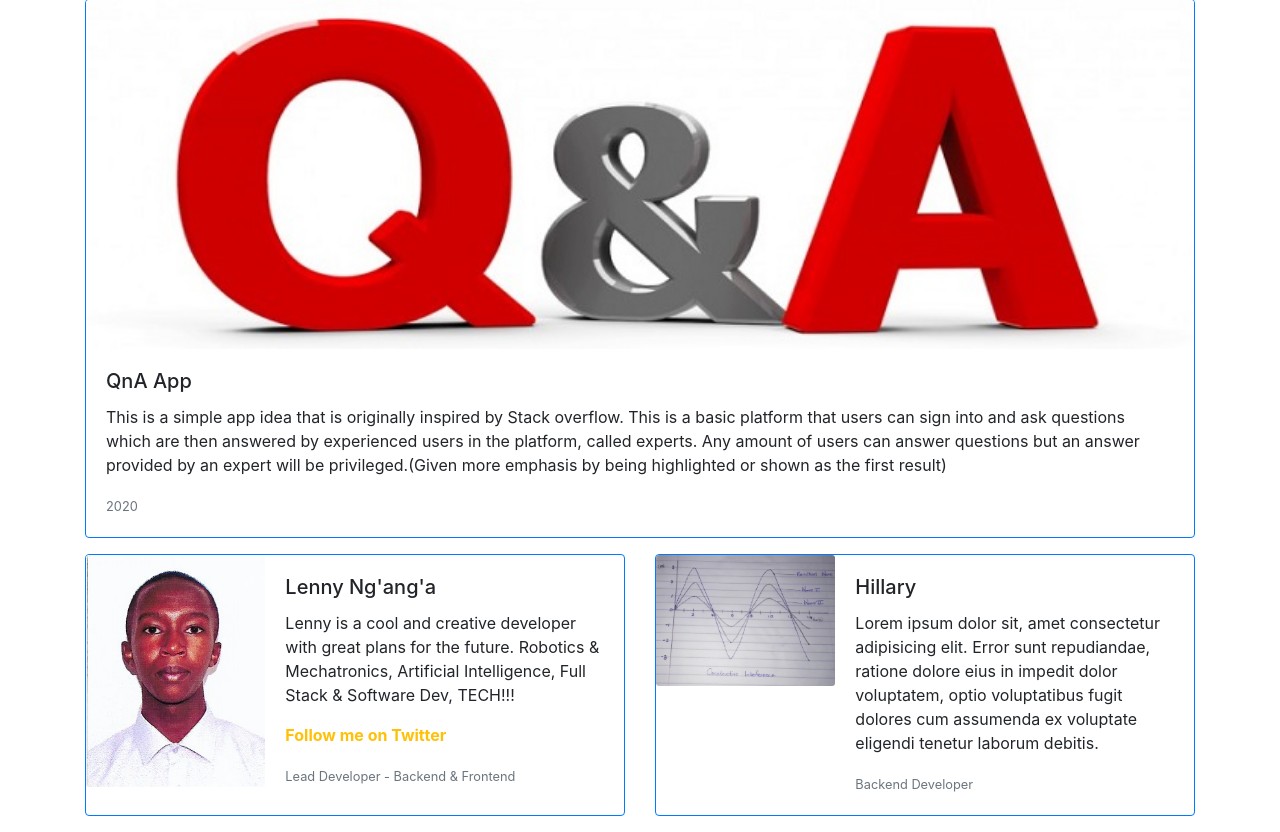
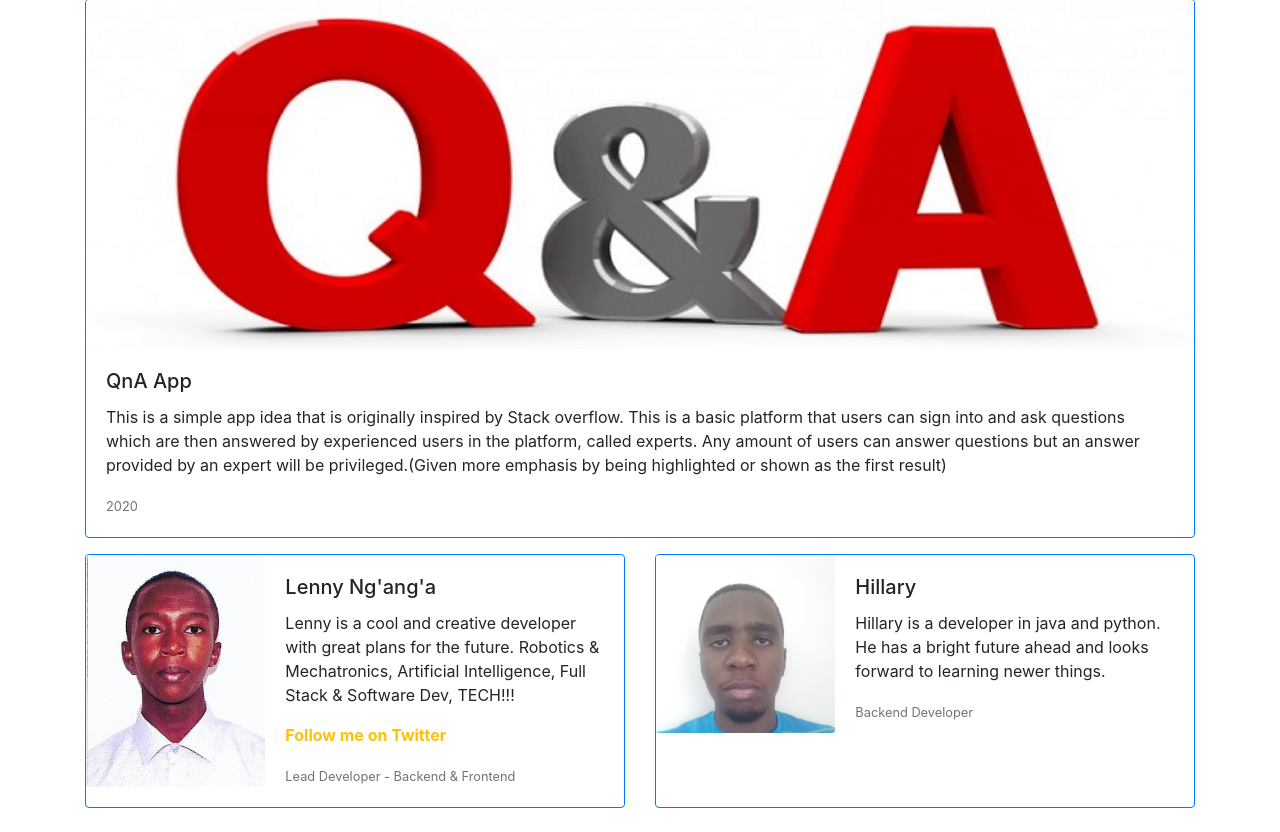
Before and after one commit to codewithlennylen/QnA-App, a Flask app: page /about in a window 1280 px wide. Shown: the part 157-989 px from the top of the page. After the commit the page ends 965 px from the top, so only its background shows below. Run offline with Flask 2, Linux system fonts and the light colour scheme.

Commit message:
picture updated

```diff
--- a/templates/aboutt.html
+++ b/templates/aboutt.html
@@ -40,7 +40,7 @@
         <div class="col-md-8">
             <div class="card-body">
             <h5 class="card-title">Hillary</h5>
-            <p class="card-text">Lorem ipsum dolor sit, amet consectetur adipisicing elit. Error sunt repudiandae, ratione dolore eius in impedit dolor voluptatem, optio voluptatibus fugit dolores cum assumenda ex voluptate eligendi tenetur laborum debitis.</p>
+            <p class="card-text">Hillary is a developer in java and python. He has a bright future ahead and looks forward to learning newer things.</p>
             <p class="card-text"><small class="text-muted">Backend Developer</small></p>
             </div>
         </div>
```
Also changed, not shown: database2.db, static/images/hillary.jpg.
